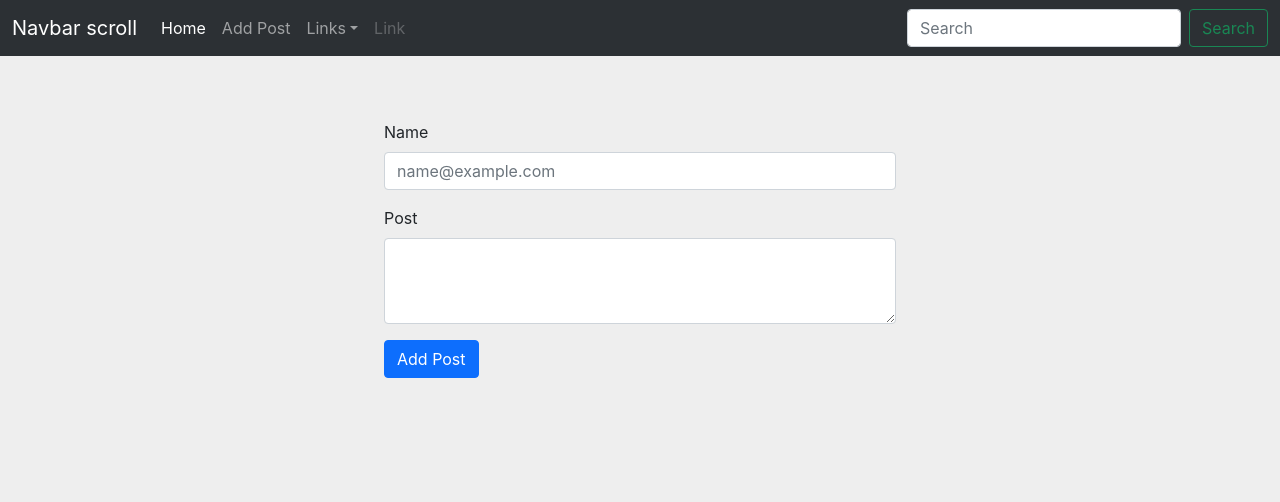
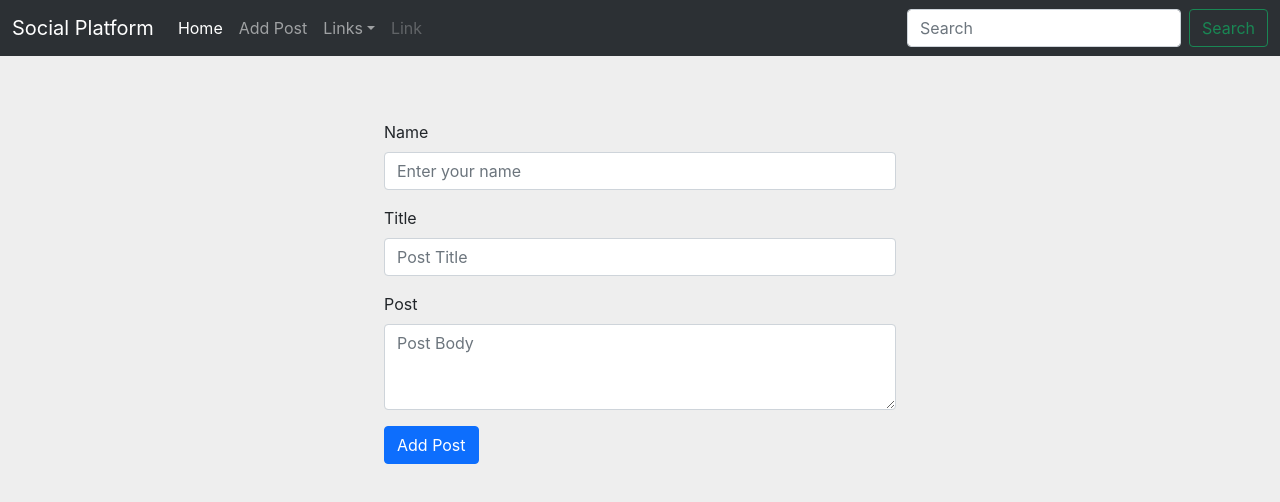
Before and after one commit to majidzeno/Fox, a React (Create React App) app: page /addpost in a window 1280 px wide. Shown: the top 502 px of the page. Built offline with nearby package versions, Linux system fonts and the light colour scheme.

Commit message:
activated app post feature

```diff
--- a/src/Components/AddPost/AddPost.js
+++ b/src/Components/AddPost/AddPost.js
@@ -1,36 +1,61 @@
 import React, { useRef } from "react";
 import Form from "react-bootstrap/Form";
 import Button from "react-bootstrap/Button";
+import { useDispatch } from "react-redux";
+import { userAddPost } from "../Slices/rootSlice";
 import "./AddPost.css";
 
 const AddPost = () => {
+  const dispatch = useDispatch();
   const name = useRef();
   const post = useRef();
+  const postTitle = useRef();
   return (
     <div className="formContainer">
       <Form className="bootForm">
         <Form.Group className="mb-3" controlId="exampleForm.ControlInput1">
           <Form.Label>Name</Form.Label>
-          <Form.Control
-            ref={name}
-            type="email"
-            placeholder="name@example.com"
-          />
+          <Form.Control ref={name} type="email" placeholder="Enter your name" />
         </Form.Group>
+
+        <Form.Group className="mb-3" controlId="exampleForm.ControlInput2">
+          <Form.Label>Title</Form.Label>
+          <Form.Control ref={postTitle} type="text" placeholder="Post Title" />
+        </Form.Group>
+
         <Form.Group className="mb-3" controlId="exampleForm.ControlTextarea1">
           <Form.Label>Post</Form.Label>
-          <Form.Control ref={post} as="textarea" rows={3} />
+          <Form.Control
+            ref={post}
+            as="textarea"
+            placeholder="Post Body"
+            rows={3}
+          />
         </Form.Group>
         <Button
           variant="primary"
           onClick={() => {
             if (name.current.value === "") {
               alert("Please write your name!");
+            } else if (postTitle.current.value === "") {
+              alert("Please enter the title");
             } else if (post.current.value === "") {
               alert("You cant leave the post empty");
             } else {
-              console.log(name.current.value);
-              console.log(post.current.value);
+              const final = {
+                postId: Date.now(),
+                thumbnailUrl: "https://via.placeholder.com/150/",
+                url: "https://via.placeholder.com/600/",
+                showComments: false,
+                comments: [],
+                title: postTitle.current.value,
+                body: post.current.value,
+                name: name.current.value,
+              };
+              dispatch(userAddPost(final));
+              post.current.value = "";
+              postTitle.current.value = "";
+              name.current.value = "";
               alert("Post Added");
             }
           }}
--- a/src/Components/Header/Header.js
+++ b/src/Components/Header/Header.js
@@ -9,7 +9,7 @@ const Header = () => {
   return (
     <nav className="navbar navbar-expand-lg navbar-dark bg-dark">
       <div className="container-fluid">
-        <p className="navbar-brand">Navbar scroll</p>
+        <p className="navbar-brand">Social Platform</p>
         <button
           className="navbar-toggler"
           type="button"
--- a/src/Components/Posts/PostList/PostList.js
+++ b/src/Components/Posts/PostList/PostList.js
@@ -50,6 +50,7 @@ const PostList = () => {
                           comments: comments,
                           showComments: false,
                         };
+                        console.log(final);
                         dispatch(addPost(final));
                       })
                       .catch((e) => {
```
